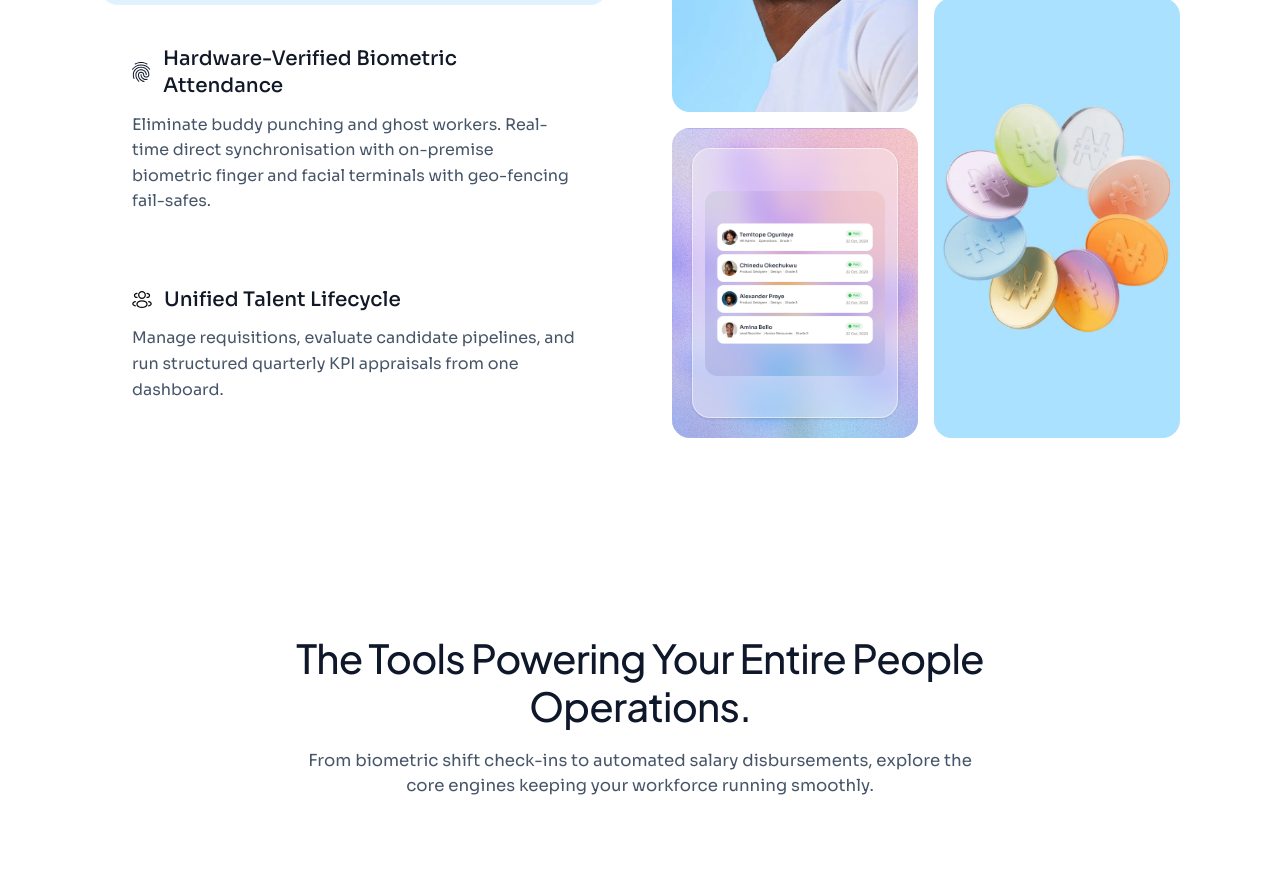
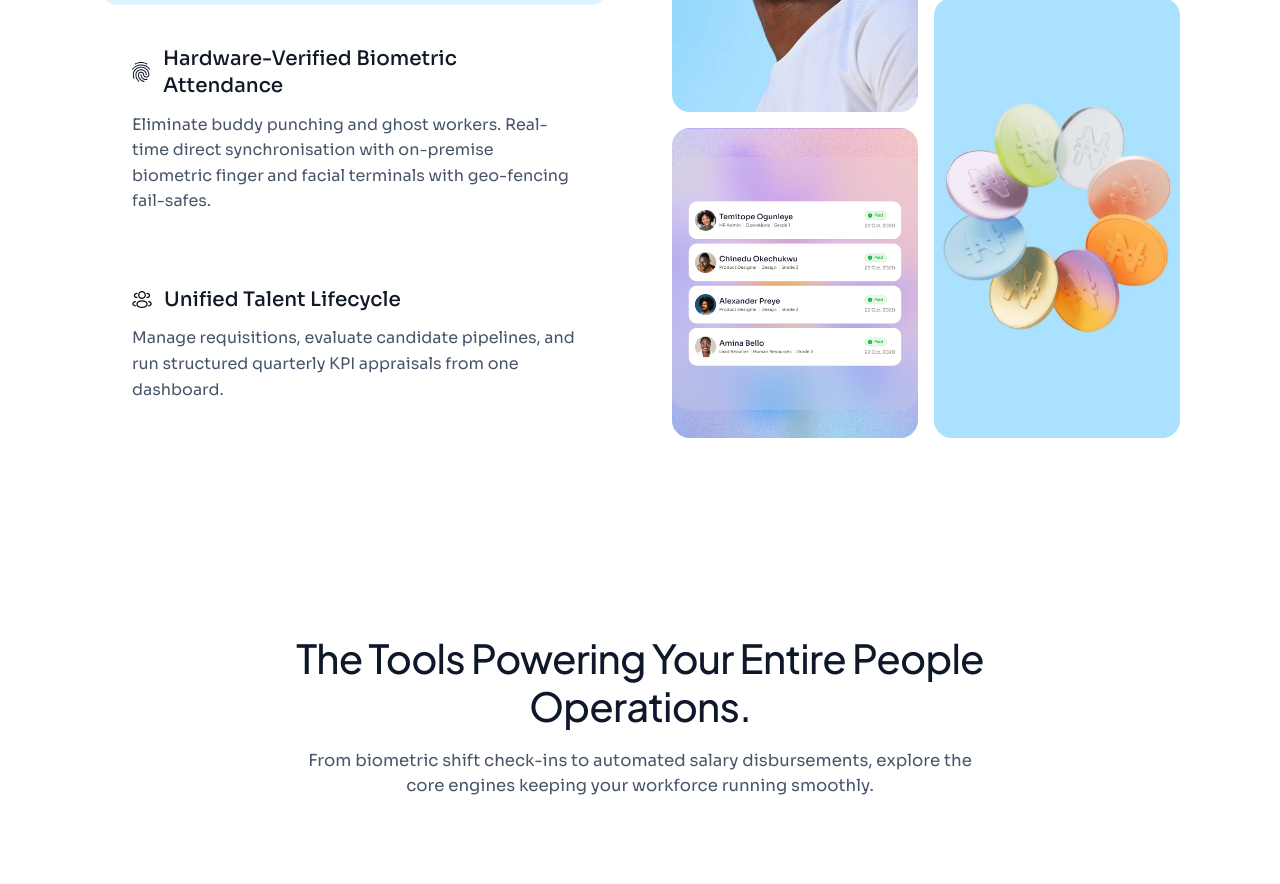
Before and after one commit to onwukauchechukwuken-wq/heckerpeople-landing, a Next.js app: page / in a window 1280 px wide. Shown: the part 1960-2844 px from the top of the page. Built offline with nearby package versions, Linux system fonts and the light colour scheme.

Commit message:
Remove frostedCard from PlatformTab and adjust rendering
Removed frostedCard property from PlatformTab and updated rendering logic accordingly.

```diff
--- a/src/components/landing/platform-tabs.tsx
+++ b/src/components/landing/platform-tabs.tsx
@@ -19,7 +19,6 @@ interface BentoImageTile {
   alt: string;
   bgClass?: string;
   bgImage?: string;
-  frostedCard?: boolean;
 }
 
 const PLATFORM_TABS: PlatformTab[] = [
@@ -66,7 +65,6 @@ const BENTO_BY_TAB: Record<
       alt: "Paid employee compensation records list in HeckerPeople",
       bgClass: "bg-[#EAE6F3]",
       bgImage: "/features/bg-payroll-3.png",
-      frostedCard: true,
     },
     {
       src: "/features/tab1-payroll3.webp",
@@ -88,7 +86,6 @@ const BENTO_BY_TAB: Record<
       alt: "Employee attendance status card with clock-in, PTO leave, and exemption details",
       bgClass: "bg-[#F3EEF8]",
       bgImage: "/features/bg-biometric-3.png",
-      frostedCard: true,
     },
     {
       src: "/features/tab2-biometric3.webp",
@@ -110,7 +107,6 @@ const BENTO_BY_TAB: Record<
       alt: "Top candidate matches list in HeckerPeople",
       bgClass: "bg-[#F2F6E8]",
       bgImage: "/features/bg-talent-3.png",
-      frostedCard: true,
     },
     {
       src: "/features/tab3-talent3.webp",
@@ -148,24 +144,6 @@ function BentoTile({
         />
       )}
 
-      {tile.frostedCard ? (
-        <div className="relative z-10 flex h-full w-full items-center justify-center p-4 sm:p-5">
-          <div className="relative h-full w-full overflow-hidden rounded-2xl border border-white/50 bg-white/35 p-3 shadow-sm backdrop-blur-md">
-            <div className="relative h-full w-full">
-              <Image
-                src={tile.src}
-                alt={tile.alt}
-                fill
-                unoptimized
-                loading="eager"
-                decoding="async"
-                sizes="(min-width:1024px) 25vw, 50vw"
-                className="h-full w-full rounded-xl object-contain"
-              />
-            </div>
-          </div>
-        </div>
-      ) : (
       <Image
         src={tile.src}
         alt={tile.alt}
@@ -176,7 +154,6 @@ function BentoTile({
         sizes="(min-width:1024px) 25vw, 50vw"
         className={`relative z-10 h-full w-full ${defaultFitClass}`}
       />
-      )}
     </div>
   );
 }
```
Lines whose indentation alone changed are shown as unchanged.
